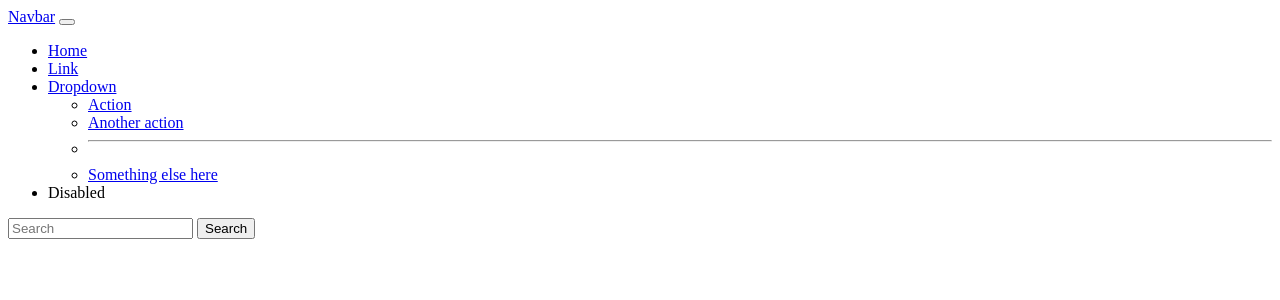
After one commit to mayankpandey852/4s-career, a Flask app: template templates/nav.html in a window 1280 px wide. The commit adds this page. Shown: the top 300 px of the page. Run offline with Flask 3, Linux system fonts and the light colour scheme; the template is opened without the code that fills it, so the values that code supplies are empty.

Commit message:
navbar added

```diff
--- a/main.py
+++ b/main.py
@@ -45,7 +45,7 @@ Jobs = [
 def hello():
  return render_template('index.html',
                        jobs = Jobs,
-                       company_name="4S"
+                       company_name="4S Tech"
                       )
 
 @app.route("/api/jobs")
--- a/templates/index.html
+++ b/templates/index.html
@@ -26,6 +26,7 @@
   </style>
 </head>
 <body>
+  {% include "nav.html" %}
   <header><h1>{{company_name}} Careers</h1>
   <img  id="banner" class="img-fluid" src="https://images.unsplash.com/photo-1636953056323-9c09fdd74fa6?ixlib=rb-4.0.3&ixid=M3wxMjA3fDB8MHxleHBsb3JlLWZlZWR8MXx8fGVufDB8fHx8fA%3D%3D&auto=format&fit=crop&w=500&q=60" alt="Girl in a jacket" >
  </header>
--- /dev/null
+++ b/templates/nav.html
@@ -0,0 +1,36 @@
+<nav class="navbar navbar-expand-lg navbar-dark bg-dark">
+  <div class="container-fluid">
+    <a class="navbar-brand" href="#">Navbar</a>
+    <button class="navbar-toggler" type="button" data-bs-toggle="collapse" data-bs-target="#navbarSupportedContent" aria-controls="navbarSupportedContent" aria-expanded="false" aria-label="Toggle navigation">
+      <span class="navbar-toggler-icon"></span>
+    </button>
+    <div class="collapse navbar-collapse" id="navbarSupportedContent">
+      <ul class="navbar-nav me-auto mb-2 mb-lg-0">
+        <li class="nav-item">
+          <a class="nav-link active" aria-current="page" href="#">Home</a>
+        </li>
+        <li class="nav-item">
+          <a class="nav-link" href="#">Link</a>
+        </li>
+        <li class="nav-item dropdown">
+          <a class="nav-link dropdown-toggle" href="#" role="button" data-bs-toggle="dropdown" aria-expanded="false">
+            Dropdown
+          </a>
+          <ul class="dropdown-menu">
+            <li><a class="dropdown-item" href="#">Action</a></li>
+            <li><a class="dropdown-item" href="#">Another action</a></li>
+            <li><hr class="dropdown-divider"></li>
+            <li><a class="dropdown-item" href="#">Something else here</a></li>
+          </ul>
+        </li>
+        <li class="nav-item">
+          <a class="nav-link disabled" aria-disabled="true">Disabled</a>
+        </li>
+      </ul>
+      <form class="d-flex" role="search">
+        <input class="form-control me-2" type="search" placeholder="Search" aria-label="Search">
+        <button class="btn btn-outline-success" type="submit">Search</button>
+      </form>
+    </div>
+  </div>
+</nav>
```
